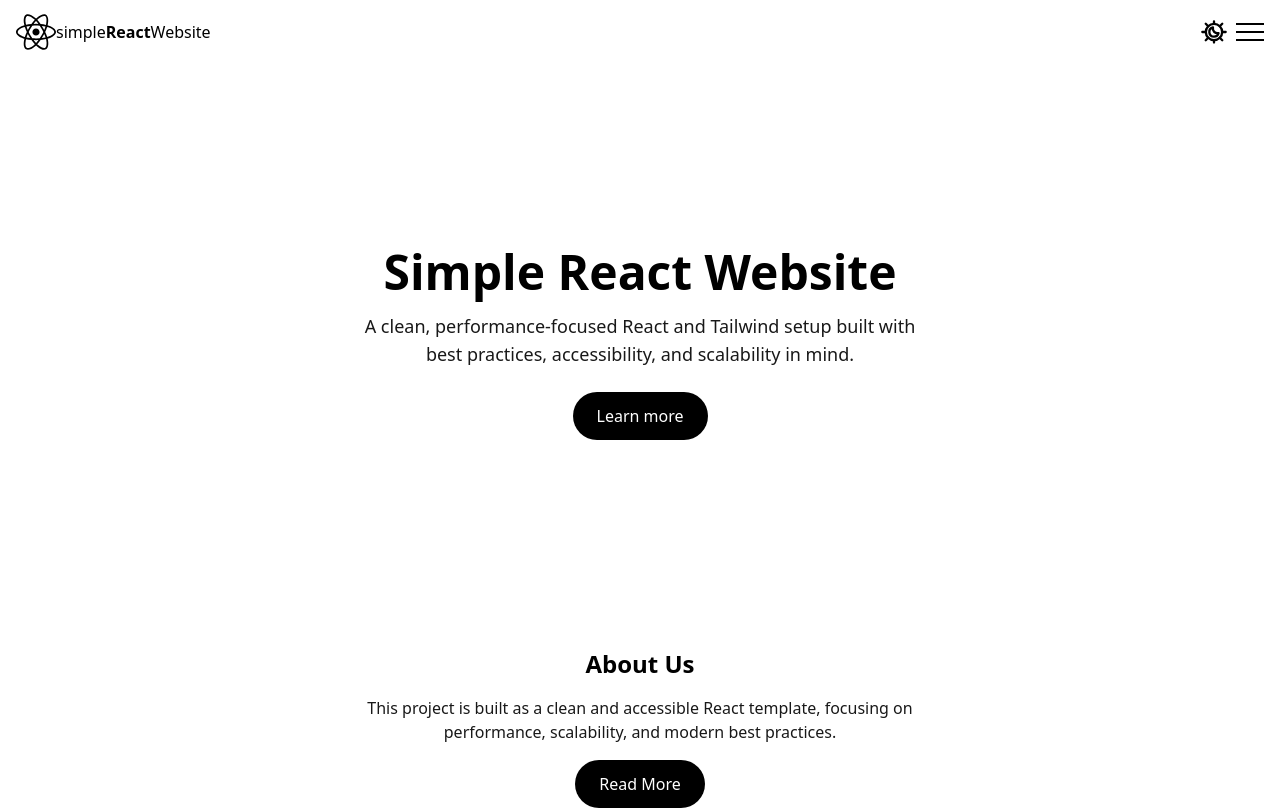
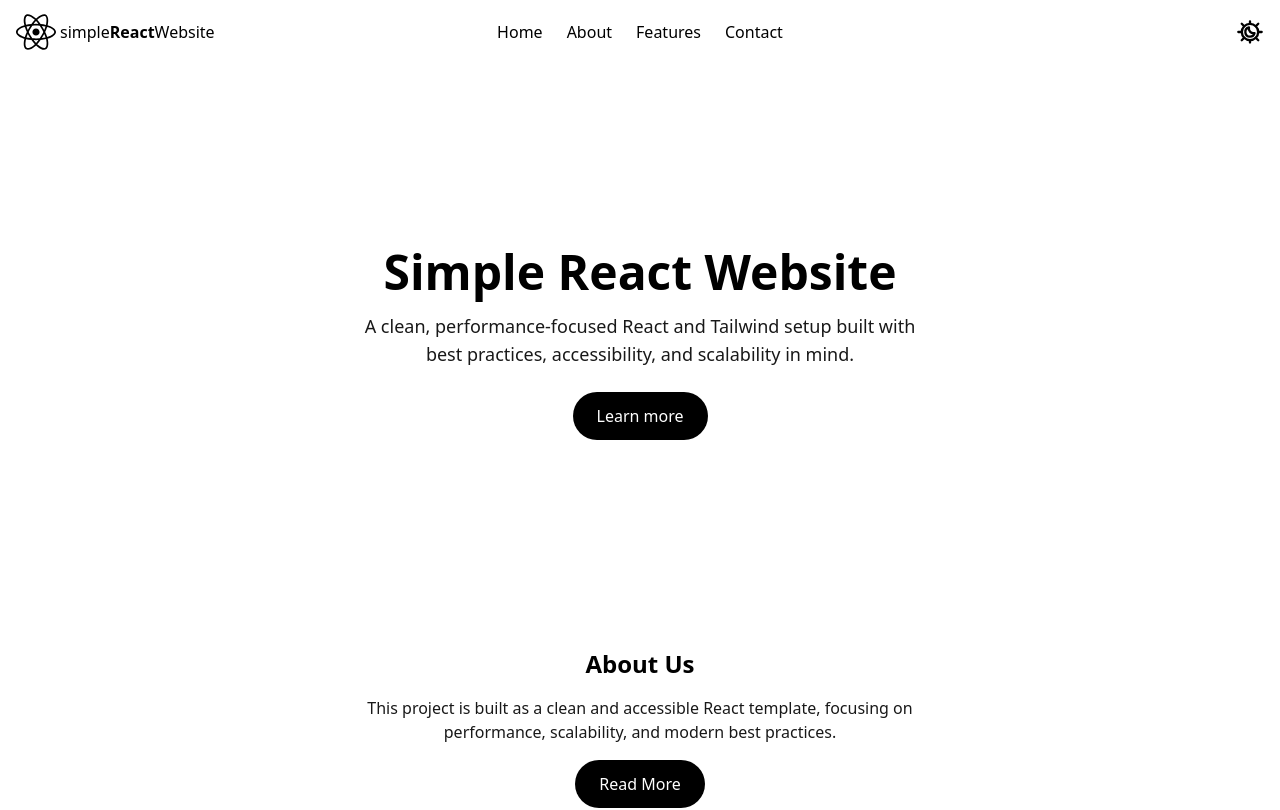
Before and after one commit to leonn09/simple-react-website, a React (Vite) app: page / in a window 1280 px wide. Shown: the top 810 px of the page. Built offline with nearby package versions, Linux system fonts and the light colour scheme.

Commit message:
feat: finalize responsive navbar with scroll behavior and accessibility

```diff
--- a/src/components/layout/TopNavBar.jsx
+++ b/src/components/layout/TopNavBar.jsx
@@ -1,34 +1,39 @@
-import { useState, useEffect } from 'react';
+import { useState, useEffect } from "react";
 import ReactLogo from "../ui/ReactLogo";
 
 const TopNavBar = () => {
+    // Controls mobile menu visibility
+    const [isMenuOpen, setIsMenuOpen] = useState(false);
 
-    // Tracks whether the page has been scrolled past a certain point
-    // Used to change the navbar appearance on scroll
+    // Tracks scroll position to change navbar appearance
     const [isScrolled, setIsScrolled] = useState(false);
 
     useEffect(() => {
-        // Runs on every scroll event
+    // Updates navbar style and auto-closes menu on scroll
     const handleScroll = () => {
-            // "50" is the scroll threshold (in pixels)
-            // If the user scrolls more than 50px, we switch navbar styles
         if (window.scrollY > 50) {
         setIsScrolled(true);
+        setIsMenuOpen(false);
         } else {
         setIsScrolled(false);
         }
     };
 
-        // Attach scroll listener when component mounts
     window.addEventListener("scroll", handleScroll);
-
-        // Cleanup: remove listener when component unmounts
-        // This prevents memory leaks and duplicate listeners
         return () => window.removeEventListener("scroll", handleScroll);
     }, []);
 
-    // Toggles dark/light mode by adding or removing the "dark" class
-    // Tailwind uses this class to switch themes
+    useEffect(() => {
+        // Allows closing the mobile menu using the Escape key
+        const handleKey = (e) => {
+            if (e.key === "Escape") setIsMenuOpen(false);
+        };
+
+        window.addEventListener("keydown", handleKey);
+        return () => window.removeEventListener("keydown", handleKey);
+    }, []);
+
+  // Toggles Tailwind dark mode by updating the <html> class
   const toggleTheme = () => {
     const html = document.documentElement;
 
@@ -42,28 +47,24 @@ const TopNavBar = () => {
   };
 
   return (
+    <>
+        {/* Fixed navigation bar */}
         <nav
         className={`
-                fixed top-0 left-1/2 transform -translate-x-1/2
-                z-50 h-16 px-4 py-4 flex justify-between items-center
-                transition-all duration-100
+            fixed top-0 left-1/2 -translate-x-1/2
+            z-50 h-16 px-4 py-4
+            transition-all duration-200
             ${
-                    // When scrolled:
-                    // - slightly pushed down
-                    // - narrower width
-                    // - rounded with border
-                    // - semi-transparent + blur
             isScrolled
-                        ? "mt-3 w-[95%] border-2 rounded-full bg-white/70 dark:bg-black/70 backdrop-blur-sm"
-                        // When at top:
-                        // - full width
-                        // - solid background
+                ? "mt-3 w-[95%] border-2 rounded-full bg-white dark:bg-black"
                 : "w-full bg-white dark:bg-black"
             }
         `}
         >
-            {/* Left side: logo + site title */}
-            <div className="flex items-center">
+            <div className="relative h-full flex items-center">
+
+                {/* Left: branding */}
+                <div className="flex items-center gap-1">
                     <ReactLogo className="w-10 h-10" />
                     <h1 className="text-md">
                         <span className="font-light">simple</span>
@@ -72,13 +73,18 @@ const TopNavBar = () => {
                     </h1>
                 </div>
 
-            {/* Right side: theme toggle + menu button */}
-            <div className="flex gap-2">
-                {/* Theme toggle button */}
-                <button
-                    onClick={toggleTheme}
-                    aria-label="Toggle dark mode"
-                >
+                {/* Center: desktop navigation (visually centered) */}
+                <div className="hidden md:flex absolute left-1/2 -translate-x-1/2 gap-6 font-medium">
+                    <a href="#hero" className="hover:opacity-70">Home</a>
+                    <a href="#about" className="hover:opacity-70">About</a>
+                    <a href="#features" className="hover:opacity-70">Features</a>
+                    <a href="#footer" className="hover:opacity-70">Contact</a>
+                </div>
+
+                {/* Right: actions */}
+                <div className="ml-auto flex items-center gap-4">
+                    {/* Theme toggle */}
+                    <button onClick={toggleTheme} aria-label="Toggle dark mode">
                         <svg
                             className="w-7 h-7 stroke-black dark:stroke-white"
                             viewBox="0 0 24 24"
@@ -101,19 +107,45 @@ const TopNavBar = () => {
                         </svg>
                     </button>
 
-                {/* Mobile menu button (hamburger icon) */}
+                    {/* Mobile menu toggle */}
                     <button
+                        onClick={() => setIsMenuOpen((prev) => !prev)}
+                        aria-expanded={isMenuOpen}
+                        aria-controls="mobile-menu"
                         aria-label="Open navigation menu"
-                    aria-expanded="false"
-                    aria-controls="mobile-menu"
-                    className="flex flex-col justify-center gap-1.5"
+                        className="md:hidden flex flex-col justify-center gap-1.5"
                     >
                         <div className="w-7 h-0.5 bg-black dark:bg-white" />
                         <div className="w-7 h-0.5 bg-black dark:bg-white" />
                         <div className="w-7 h-0.5 bg-black dark:bg-white" />
                     </button>
                 </div>
+            </div>
         </nav>
+
+        {/* Mobile dropdown menu */}
+        {isMenuOpen && (
+        <div
+            id="mobile-menu"
+            className={`
+            md:hidden fixed top-10 left-1/2 -translate-x-1/2 z-40
+            ${isScrolled ? "w-[80%]" : "w-full"}
+            pt-10 pb-2
+            flex flex-col items-center
+            font-bold
+            bg-white/90 dark:bg-black/90
+            ${isScrolled ? "border-2 rounded-2xl backdrop-blur-sm" : ""}
+            transition-all duration-200 ease-out
+            origin-top
+            `}
+        >
+            <a onClick={() => setIsMenuOpen(false)} href="#hero" className="py-2">Home</a>
+            <a onClick={() => setIsMenuOpen(false)} href="#about" className="py-2">About</a>
+            <a onClick={() => setIsMenuOpen(false)} href="#features" className="py-2">Features</a>
+            <a onClick={() => setIsMenuOpen(false)} href="#footer" className="py-2">Contact</a>
+        </div>
+        )}
+    </>
   );
 };
 
```
Also changed, not shown: 1 other file (tests, documents, lock files or other folders). Lines whose indentation alone changed are shown as unchanged.
